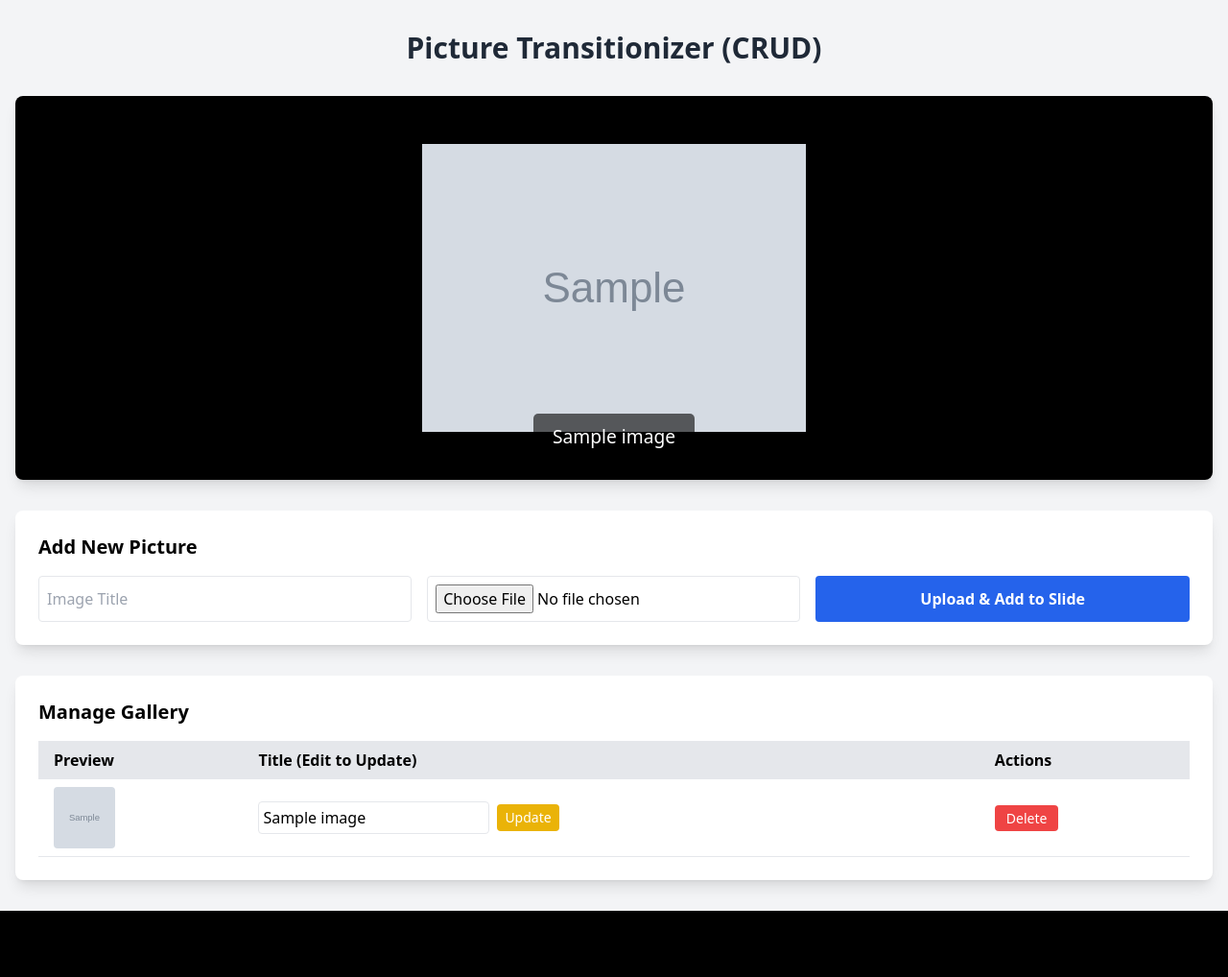
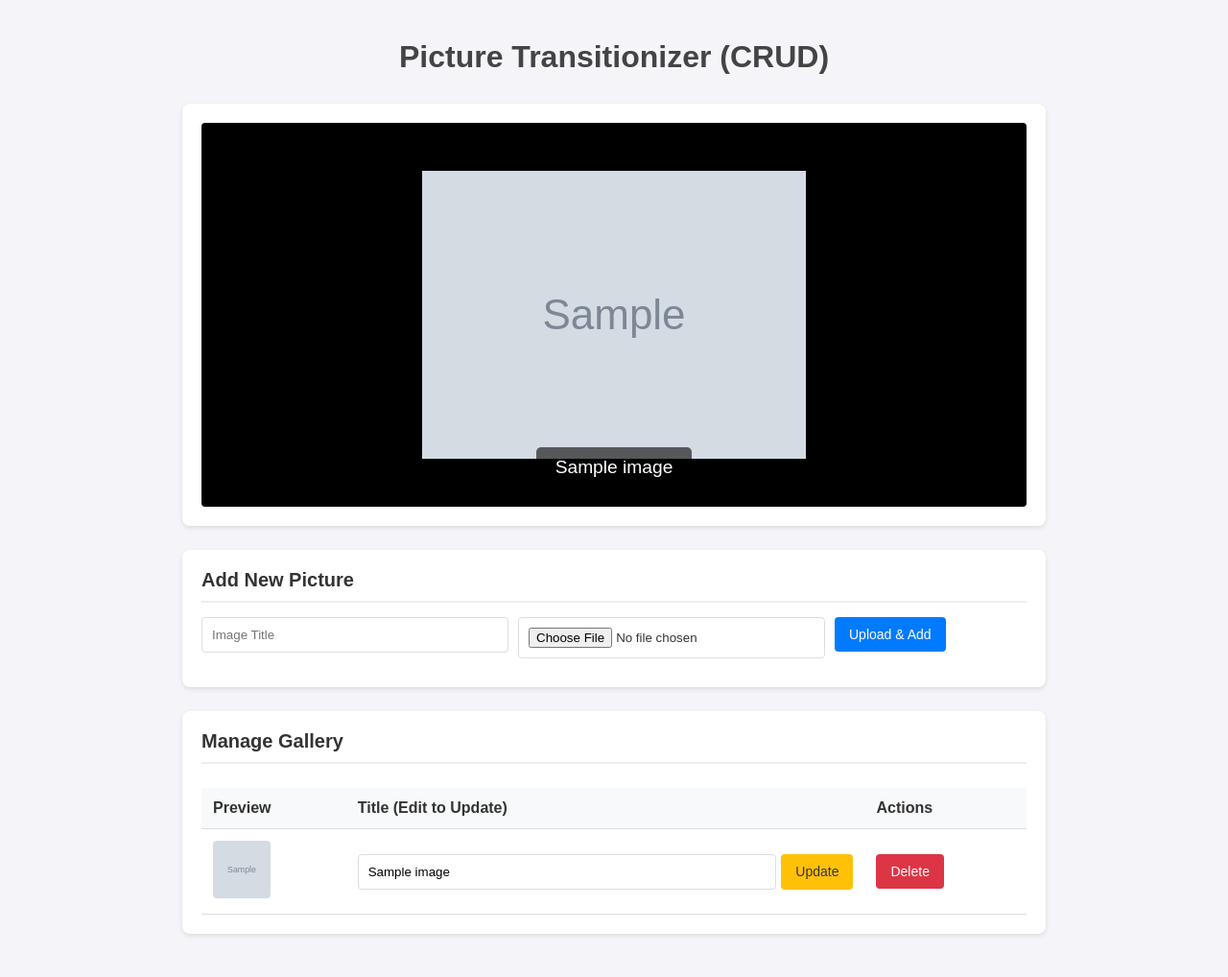
Before and after one commit to MarkSenpai20/STI-COLLEGE-LAOAG, a PHP site: page / in a window 1280 px wide. Shown: the whole page at 96% size. Before the commit the page ends 949 px from the top, so only its background shows below. Run offline with PHP 8.4, Linux system fonts and the light colour scheme; tables that the repository leaves empty hold one stand-in row (values such as "Sample post"); grey boxes marked "Sample" are stand-in pictures; some libraries are stand-ins or nearby versions.

Commit message:
Add files via upload

```diff
--- a/Dezu/index.php
+++ b/Dezu/index.php
@@ -1,12 +1,11 @@
 <?php
-// --- CONFIGURATION & DATABASE CONNECTION ---
 $host = "localhost";
 $user = "root";
 $pass = "";
 $dbname = "transitionizer_db";
 $uploadDir = "uploads/";
 
-// Create connection
+
 $conn = new mysqli($host, $user, $pass, $dbname);
 if ($conn->connect_error) {
     die("Connection failed: " . $conn->connect_error);
@@ -17,13 +16,13 @@ if (!is_dir($uploadDir)) {
     mkdir($uploadDir, 0777, true);
 }
 
-// --- CRUD OPERATIONS ---
 
-// 1. CREATE (Upload Image)
+
+// Upload Image
 if (isset($_POST['upload'])) {
     $title = $conn->real_escape_string($_POST['title']);
     $fileName = basename($_FILES["image"]["name"]);
-    $targetFilePath = $uploadDir . time() . "_" . $fileName; // Add timestamp to prevent overwrites
+    $targetFilePath = $uploadDir . time() . "_" . $fileName;
     $fileType = pathinfo($targetFilePath, PATHINFO_EXTENSION);
 
     $allowTypes = array('jpg', 'png', 'jpeg', 'gif');
@@ -57,12 +56,12 @@ if (isset($_GET['delete'])) {
             unlink($filePath); // Delete physical file
         }
         $conn->query("DELETE FROM images WHERE id = $id"); // Delete DB record
-        header("Location: index.php"); // Refresh to clear URL parameters
+        header("Location: index.php"); // Refresh clear URL parameters
         exit();
     }
 }
 
-// 3. UPDATE (Edit Title)
+// UPDATE Edit Title
 if (isset($_POST['update'])) {
     $id = intval($_POST['id']);
     $title = $conn->real_escape_string($_POST['title']);
@@ -71,7 +70,7 @@ if (isset($_POST['update'])) {
     $msg_type = "success";
 }
 
-// 4. READ (Fetch all images)
+// READ Fetch all images
 $result = $conn->query("SELECT * FROM images ORDER BY id DESC");
 $images = [];
 while ($row = $result->fetch_assoc()) {
@@ -85,15 +84,133 @@ while ($row = $result->fetch_assoc()) {
     <meta charset="UTF-8">
     <meta name="viewport" content="width=device-width, initial-scale=1.0">
     <title>PHP Transitionizer CRUD</title>
-    <!-- Using Tailwind CSS for instant responsiveness without external CSS files -->
-    <script src="https://cdn.tailwindcss.com"></script>
     <style>
-        /* Custom Styles for Transitions */
+
+        body {
+            font-family: Arial, sans-serif;
+            background-color: #f4f4f9;
+            margin: 0;
+            padding: 20px;
+            color: #333;
+        }
+
+        /* Center content max-width */
+        .container {
+            max-width: 900px;
+            margin: 0 auto;
+        }
+
+        h1 {
+            text-align: center;
+            color: #444;
+            margin-bottom: 30px;
+        }
+
+
+        .card {
+            background: white;
+            padding: 20px;
+            border-radius: 8px;
+            box-shadow: 0 2px 5px rgba(0,0,0,0.1);
+            margin-bottom: 25px;
+        }
+
+        .card-header {
+            font-size: 1.25rem;
+            font-weight: bold;
+            margin-bottom: 15px;
+            border-bottom: 2px solid #eee;
+            padding-bottom: 10px;
+        }
+
+        /*   FORMS & INPUTS   */
+        input[type="text"], input[type="file"] {
+            padding: 10px;
+            border: 1px solid #ddd;
+            border-radius: 4px;
+            width: 100%;
+            box-sizing: border-box;
+            margin-bottom: 10px;
+        }
+
+
+        .form-row {
+            display: flex;
+            gap: 10px;
+            flex-wrap: wrap;
+        }
+
+        .form-input {
+            flex: 1;
+            min-width: 200px;
+        }
+
+        /*   BUTTONS   */
+        button, .btn {
+            padding: 10px 15px;
+            border: none;
+            border-radius: 4px;
+            cursor: pointer;
+            font-size: 14px;
+            text-decoration: none;
+            display: inline-block;
+            text-align: center;
+        }
+
+        .btn-primary { background-color: #007bff; color: white; }
+        .btn-primary:hover { background-color: #0056b3; }
+
+        .btn-update { background-color: #ffc107; color: #333; }
+        .btn-update:hover { background-color: #e0a800; }
+
+        .btn-delete { background-color: #dc3545; color: white; }
+        .btn-delete:hover { background-color: #c82333; }
+
+        /*   ALERTS   */
+        .alert {
+            padding: 15px;
+            border-radius: 4px;
+            margin-bottom: 20px;
+            color: white;
+            text-align: center;
+        }
+        .alert-success { background-color: #28a745; }
+        .alert-error { background-color: #dc3545; }
+
+        /*   TABLE STYLES  */
+        table {
+            width: 100%;
+            border-collapse: collapse;
+            margin-top: 10px;
+        }
+        th, td {
+            text-align: left;
+            padding: 12px;
+            border-bottom: 1px solid #ddd;
+        }
+        th {
+            background-color: #f8f9fa;
+        }
+        .img-thumbnail {
+            width: 60px;
+            height: 60px;
+            object-fit: cover;
+            border-radius: 4px;
+        }
+
+
+        .inline-form {
+            display: flex;
+            gap: 5px;
+        }
+
+
         .slider-container {
             position: relative;
-            height: 400px; /* Adjustable height */
+            height: 400px;
             overflow: hidden;
             background-color: #000;
+            border-radius: 4px;
         }
         .slide {
             position: absolute;
@@ -105,9 +222,7 @@ while ($row = $result->fetch_assoc()) {
             justify-content: center;
             align-items: center;
         }
-        .slide.active {
-            opacity: 1;
-        }
+        .slide.active { opacity: 1; }
         .slide img {
             max-width: 100%;
             max-height: 100%;
@@ -122,23 +237,48 @@ while ($row = $result->fetch_assoc()) {
             border-radius: 5px;
             font-size: 1.2rem;
         }
+        .empty-slide {
+            display: flex;
+            justify-content: center;
+            align-items: center;
+            height: 100%;
+            color: #ccc;
+        }
+
+        /* RESPONSIVE*/
+        @media (max-width: 600px) {
+            .form-row {
+                flex-direction: column;
+            }
+            .slider-container {
+                height: 250px;
+            }
+            th, td {
+                padding: 8px 4px;
+                font-size: 0.9rem;
+            }
+            .btn {
+                width: 100%;
+                margin-top: 2px;
+            }
+        }
     </style>
 </head>
-<body class="bg-gray-100 font-sans leading-normal tracking-normal">
+<body>
 
-    <div class="container mx-auto px-4 py-8">
+    <div class="container">
 
-        <h1 class="text-3xl font-bold text-center text-gray-800 mb-8">Picture Transitionizer (CRUD)</h1>
+        <h1>Picture Transitionizer (CRUD)</h1>
 
         <!-- MESSAGES -->
         <?php if (isset($msg)): ?>
-            <div class="p-4 mb-4 text-white rounded <?php echo $msg_type == 'success' ? 'bg-green-500' : 'bg-red-500'; ?>">
+            <div class="alert <?php echo $msg_type == 'success' ? 'alert-success' : 'alert-error'; ?>">
                 <?php echo $msg; ?>
             </div>
         <?php endif; ?>
 
-        <!-- SECTION 1: THE SLIDESHOW (READ) -->
-        <div class="bg-white rounded-lg shadow-lg overflow-hidden mb-8">
+        <!-- SLIDESHOW -->
+        <div class="card">
             <div class="slider-container" id="slider">
                 <?php if (count($images) > 0): ?>
                     <?php foreach ($images as $index => $img): ?>
@@ -148,55 +288,59 @@ while ($row = $result->fetch_assoc()) {
                         </div>
                     <?php endforeach; ?>
                 <?php else: ?>
-                    <div class="flex items-center justify-center h-full text-white">
+                    <div class="empty-slide">
                         <p>No images uploaded yet. Use the form below.</p>
                     </div>
                 <?php endif; ?>
             </div>
         </div>
 
-        <!-- SECTION 2: CREATE FORM -->
-        <div class="bg-white rounded-lg shadow-lg p-6 mb-8">
-            <h2 class="text-xl font-bold mb-4">Add New Picture</h2>
-            <form action="" method="POST" enctype="multipart/form-data" class="flex flex-col md:flex-row gap-4">
-                <input type="text" name="title" placeholder="Image Title" required class="border p-2 rounded w-full md:w-1/3">
-                <input type="file" name="image" required class="border p-2 rounded w-full md:w-1/3">
-                <button type="submit" name="upload" class="bg-blue-600 hover:bg-blue-700 text-white font-bold py-2 px-4 rounded w-full md:w-1/3">
-                    Upload & Add to Slide
-                </button>
+        <!--FORM -->
+        <div class="card">
+            <div class="card-header">Add New Picture</div>
+            <form action="" method="POST" enctype="multipart/form-data">
+                <div class="form-row">
+                    <div class="form-input">
+                        <input type="text" name="title" placeholder="Image Title" required>
+                    </div>
+                    <div class="form-input">
+                        <input type="file" name="image" required>
+                    </div>
+                    <div class="form-input" style="flex: 0 0 auto;">
+                        <button type="submit" name="upload" class="btn btn-primary">Upload & Add</button>
+                    </div>
+                </div>
             </form>
         </div>
 
-        <!-- SECTION 3: MANAGE IMAGES (UPDATE & DELETE) -->
-        <div class="bg-white rounded-lg shadow-lg p-6">
-            <h2 class="text-xl font-bold mb-4">Manage Gallery</h2>
-            <div class="overflow-x-auto">
-                <table class="min-w-full table-auto">
+        <!-- MANAGE IMAGES (UPDATE & DELETE) -->
+        <div class="card">
+            <div class="card-header">Manage Gallery</div>
+            <div style="overflow-x: auto;">
+                <table>
                     <thead>
-                        <tr class="bg-gray-200">
-                            <th class="px-4 py-2 text-left">Preview</th>
-                            <th class="px-4 py-2 text-left">Title (Edit to Update)</th>
-                            <th class="px-4 py-2 text-left">Actions</th>
+                        <tr>
+                            <th>Preview</th>
+                            <th>Title (Edit to Update)</th>
+                            <th>Actions</th>
                         </tr>
                     </thead>
                     <tbody>
                         <?php foreach ($images as $img): ?>
-                        <tr class="border-b">
-                            <td class="px-4 py-2">
-                                <img src="<?php echo $uploadDir . $img['filename']; ?>" class="h-16 w-16 object-cover rounded">
+                        <tr>
+                            <td>
+                                <img src="<?php echo $uploadDir . $img['filename']; ?>" class="img-thumbnail">
                             </td>
-                            <td class="px-4 py-2">
+                            <td>
                                 <!-- UPDATE FORM INLINE -->
-                                <form action="" method="POST" class="flex items-center gap-2">
+                                <form action="" method="POST" class="inline-form">
                                     <input type="hidden" name="id" value="<?php echo $img['id']; ?>">
-                                    <input type="text" name="title" value="<?php echo htmlspecialchars($img['title']); ?>" class="border p-1 rounded">
-                                    <button type="submit" name="update" class="text-sm bg-yellow-500 hover:bg-yellow-600 text-white py-1 px-2 rounded">
-                                        Update
-                                    </button>
+                                    <input type="text" name="title" value="<?php echo htmlspecialchars($img['title']); ?>" style="margin-bottom:0;">
+                                    <button type="submit" name="update" class="btn btn-update">Update</button>
                                 </form>
                             </td>
-                            <td class="px-4 py-2">
-                                <a href="?delete=<?php echo $img['id']; ?>" onclick="return confirm('Are you sure you want to delete this image?');" class="text-sm bg-red-500 hover:bg-red-600 text-white py-1 px-3 rounded">
+                            <td>
+                                <a href="?delete=<?php echo $img['id']; ?>" onclick="return confirm('Are you sure you want to delete this image?');" class="btn btn-delete">
                                     Delete
                                 </a>
                             </td>
@@ -209,7 +353,7 @@ while ($row = $result->fetch_assoc()) {
 
     </div>
 
-    <!-- JAVASCRIPT FOR TRANSITIONS -->
+    <!-- TRANSITIONS -->
     <script>
         document.addEventListener('DOMContentLoaded', function() {
             const slides = document.querySelectorAll('.slide');
```
Also changed, not shown: CryzBernard/index.php (+241 -128 lines).
